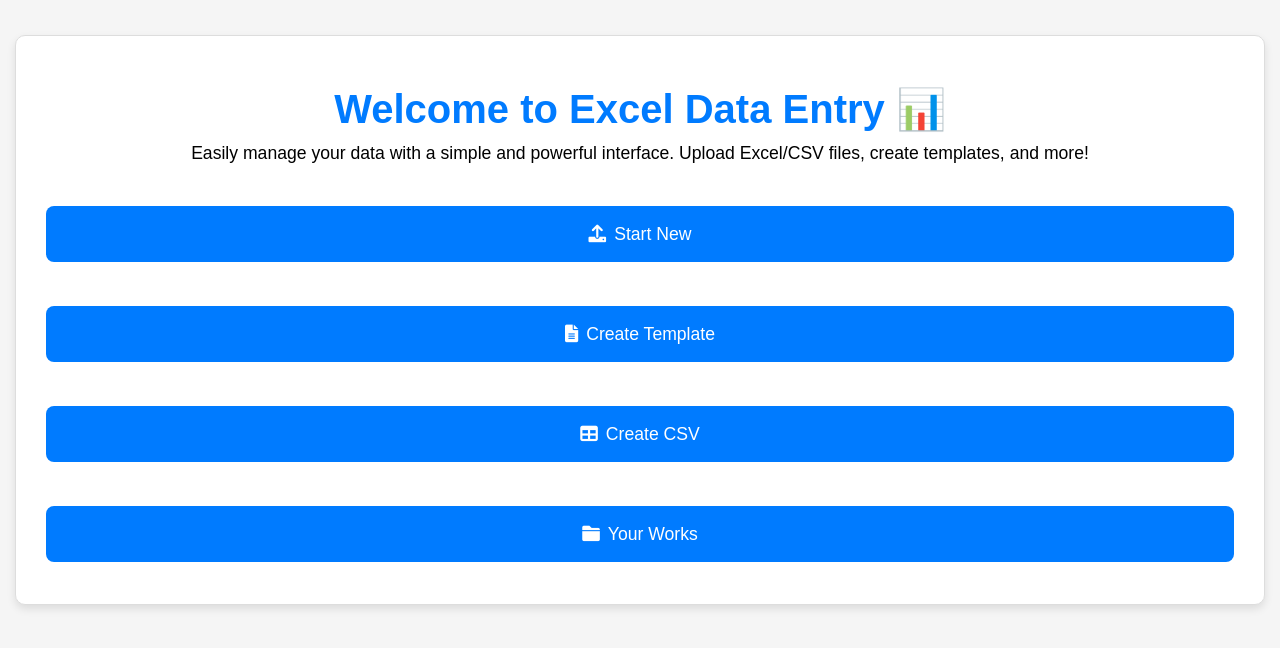
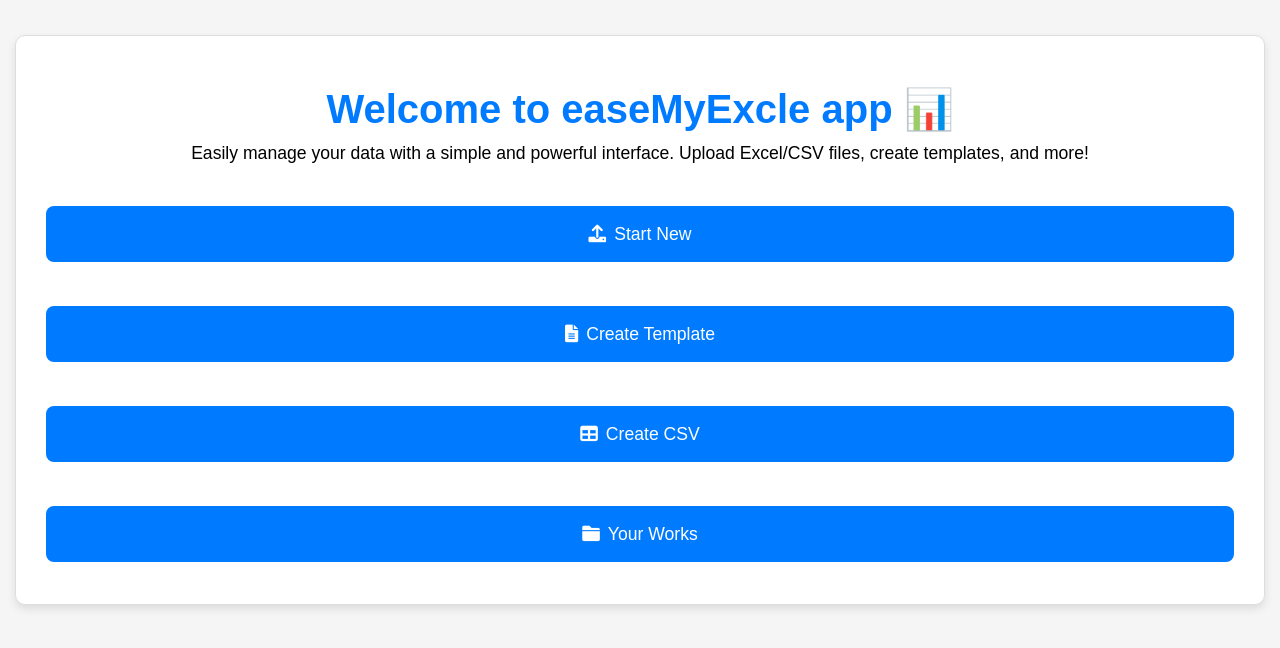
Before and after one commit to me-anurag/easeMyExl, a website: page index.html in a window 1280 px wide. Drawn offline with nearby package versions, Linux system fonts and the light colour scheme.

Commit message:
welcome to easeMyExcel app

```diff
--- a/index.html
+++ b/index.html
@@ -15,7 +15,7 @@
   <div id="home-screen">
     <div class="container">
       <div class="welcome-card">
-        <h1>Welcome to Excel Data Entry 📊</h1>
+        <h1>Welcome to easeMyExcle app 📊</h1>
         <p>Easily manage your data with a simple and powerful interface. Upload Excel/CSV files, create templates, and more!</p>
         <div class="button-container">
           <button id="start-new" class="btn btn-primary" aria-label="Start new data entry"><i class="fas fa-upload"></i> Start New</button>
```
